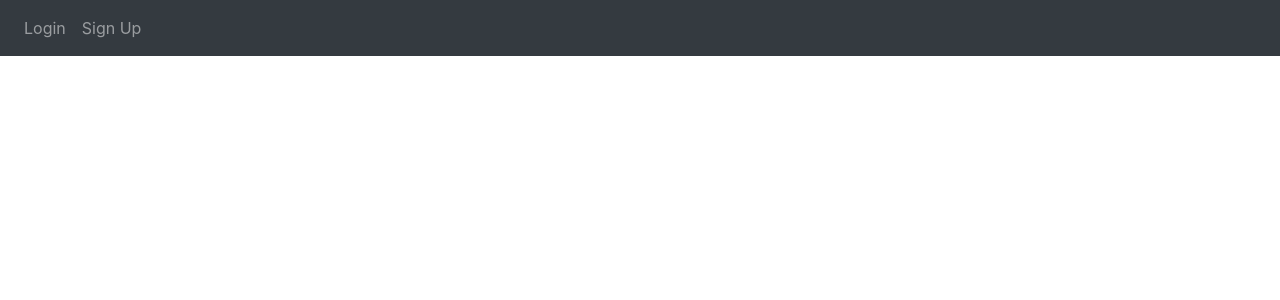
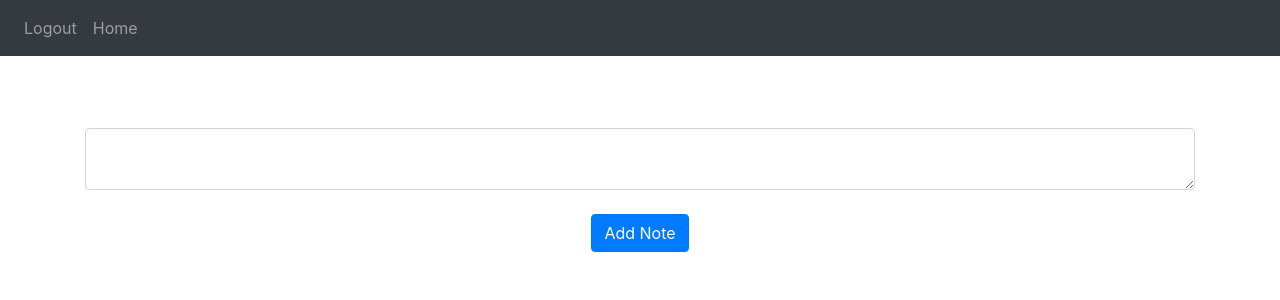
Before and after one commit to denizzsarierr/flaskgroupproject, a Flask app: template website/templates/home.html in a window 1280 px wide. Shown: the top 300 px of the page. Run offline with Flask 3, Linux system fonts and the light colour scheme; the template is opened without the code that fills it: values that come from a table or form of the project are taken from there, others are empty; some libraries are stand-ins or nearby versions.

Commit message:
js, homepage and deletenote

```diff
--- a/website/templates/home.html
+++ b/website/templates/home.html
@@ -1,2 +1,25 @@
-<!-- Home Page HTML Structure -->
-{% extends "base.html" %} {% block title %} Home {% endblock title %}
+{% extends "base.html" %} {% block title %} Changed {% endblock title
+%} {% block content %}
+
+<form method="POST">
+  <br /><br /><br />
+  <ul class="list-group list-group-flush" id="notes ">
+    {% for note in user.notes %}
+    <li class="list-group-item">{{note.data}}</li>
+    <button
+      type="button"
+      class="close"
+      onClick="deleteNote({{note.id}})"
+    >
+      <span aria-hidden="true">&times;</span>
+    </button>
+    {% endfor %}
+  </ul>
+  <textarea name="note" id="note" class="form-control"></textarea>
+  <br />
+  <div style="text-align: center">
+    <button type="submit" class="btn btn-primary">Add Note</button>
+  </div>
+</form>
+
+{% endblock content %}
```
Also changed, not shown: website/views.py (+15 -0 lines), instance/database.db.
